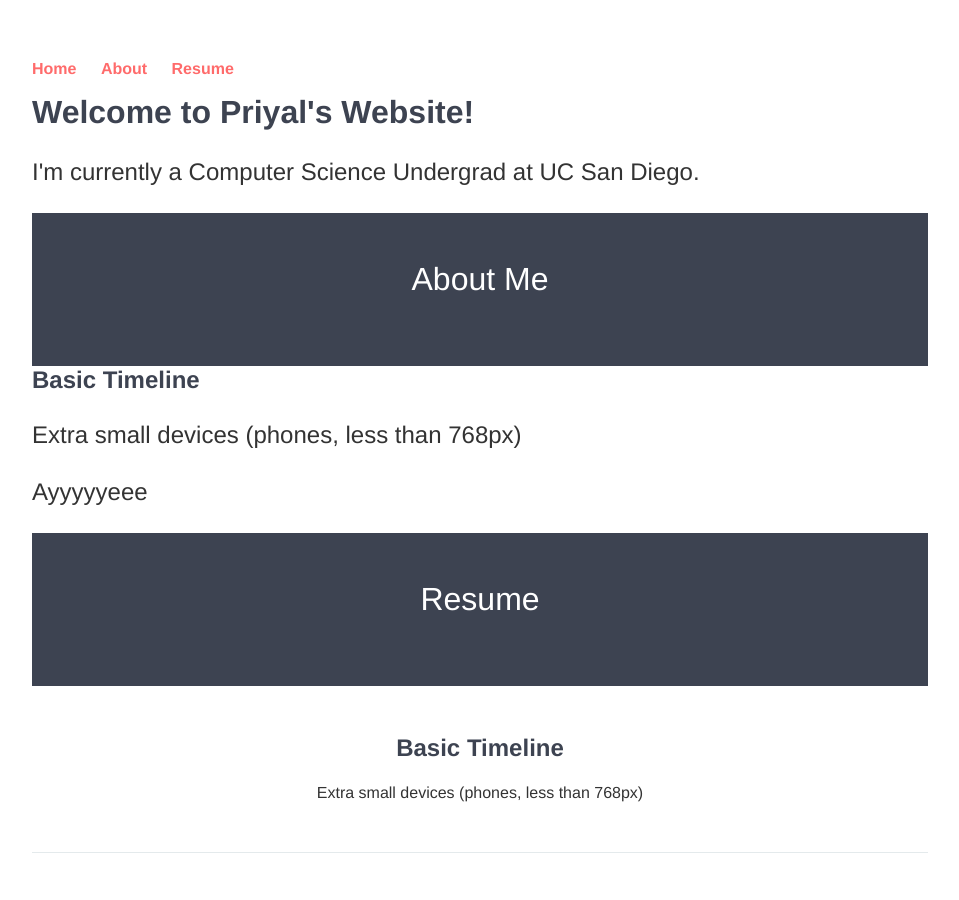
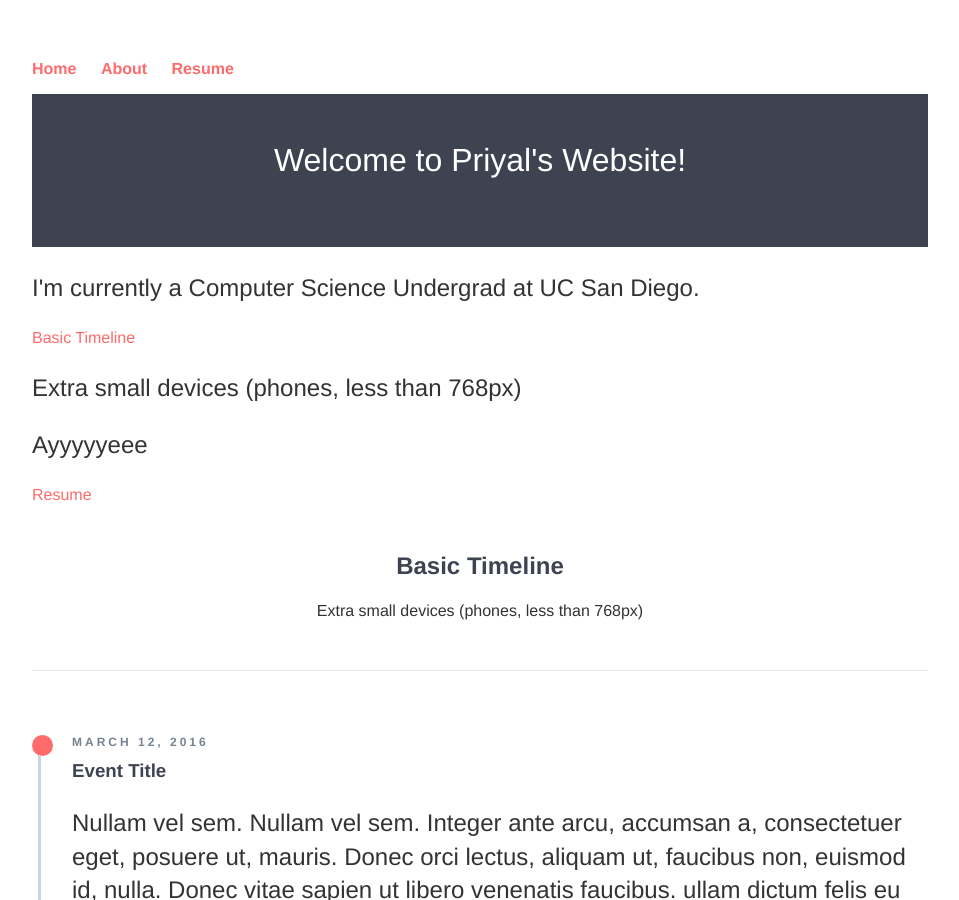
Before and after one commit to p-suneja/p-suneja.github.io, a Jekyll site: the page built from index.html, in a window 1280 px wide and 900 px high. Shown: the whole window, without its empty margins (160-1119 px from the left). Built offline with Jekyll 4.4.1, drawn with Linux system fonts in a browser that asks for light colours.

Commit message:
trying to change things up

```diff
--- a/index.html
+++ b/index.html
@@ -3,18 +3,17 @@ layout: default
 title: Priyal's Homepage
 ---
 <div class="blurb">
+	<header class="example-header">
 	<h1>Welcome to Priyal's Website!</h1>
+	</header>
 	<p>I'm currently a Computer Science Undergrad at UC San Diego.</p>
 </div><!-- /.blurb -->
-<header class="example-header">
-	<a id="ABOUT"> <h1 class="text-center">About Me</h1> </a>
-</header>
-<h2>Basic Timeline</h2>
-            <p>Extra small devices (phones, less than 768px)</p>
+
+<a id="ABOUT"<h2>Basic Timeline</h2></a>
+<p>Extra small devices (phones, less than 768px)</p>
 <p>Ayyyyyeee</p>
-<header class="example-header">
-	<a id="RESUME"> <h1 class="text-center">Resume</h1> </a>
-</header>
+
+<a id="RESUME"<h2>Resume</h2></a>
 <div class="container-fluid">
     <div class="row example-basic">
         <div class="col-md-12 example-title">
```
